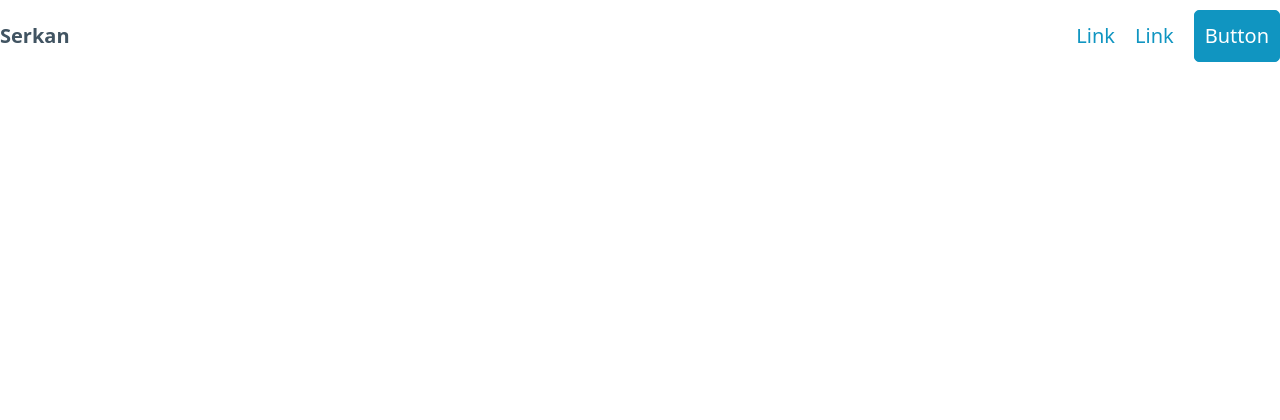
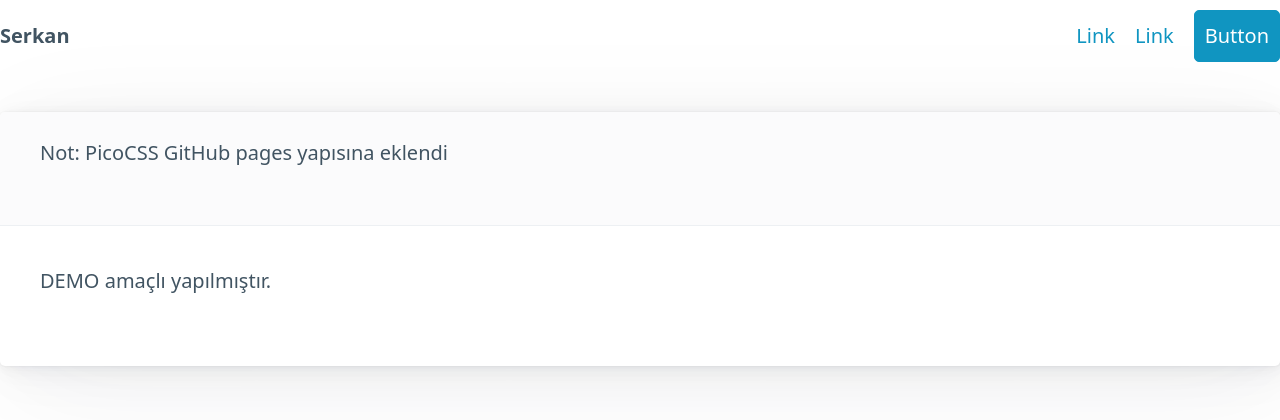
Before and after one commit to serkanozzturk/serkanozzturk.github.io, a plain HTML site: page index.html in a window 1280 px wide. Drawn offline with nearby package versions, Linux system fonts and the light colour scheme.

Commit message:
PicoCSS ve not eklendi

```diff
--- a/index.html
+++ b/index.html
@@ -19,6 +19,15 @@
             <li><a href="#" role="button">Button</a></li>
         </ul>
     </nav>
+
+    <article>
+        <header>
+            <p>Not: PicoCSS GitHub pages yapısına eklendi</p>
+        </header>
+        <p>
+            DEMO amaçlı yapılmıştır.
+        </p>
+    </article>
 </body>
 
 </html>
```
